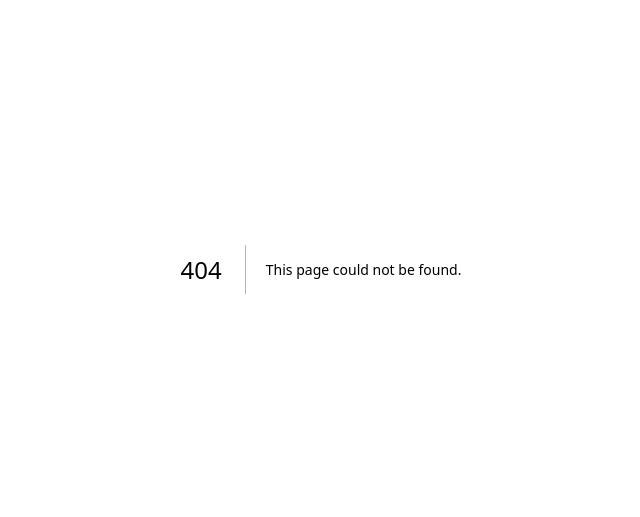
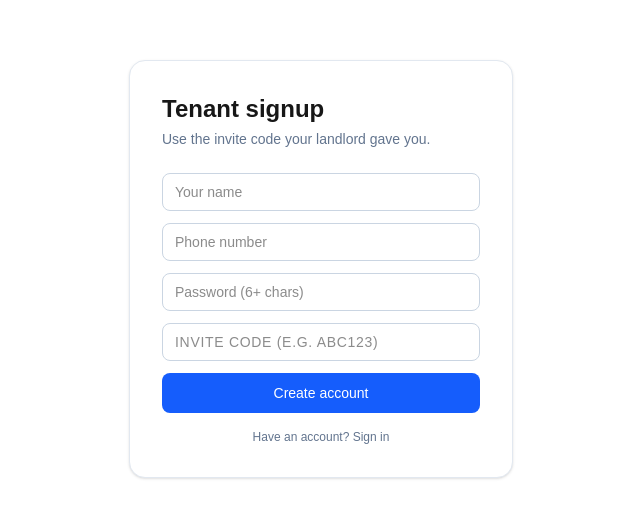
Before and after one commit to KENLOW87/Smart-Rent, a Next.js app: page /signup in a window 1280 px wide. Before the commit this address had no page. Shown: the part 131-648 px from the top of the page, without its empty margins (319-959 px from the left). Built offline with nearby package versions, Linux system fonts and the light colour scheme.

Commit message:
Tenant self-signup with per-property invite code

```diff
--- a/src/app/dashboard/properties/page.tsx
+++ b/src/app/dashboard/properties/page.tsx
@@ -80,8 +80,16 @@ export default async function PropertiesPage() {
                 </span>
               </div>
 
-              <div className="flex items-center gap-3 mt-3 text-xs text-slate-600">
+              <div className="flex items-center justify-between gap-3 mt-3 text-xs text-slate-600">
                 <span>📅 Due {p.due_day_of_month} every month</span>
+                {p.invite_code && (
+                  <span className="flex items-center gap-1.5">
+                    <span className="text-slate-400">Invite:</span>
+                    <code className="bg-blue-50 text-blue-700 px-2 py-0.5 rounded font-mono text-xs tracking-wider">
+                      {p.invite_code}
+                    </code>
+                  </span>
+                )}
               </div>
 
               {isOwner && (
--- a/src/app/login/page.tsx
+++ b/src/app/login/page.tsx
@@ -85,7 +85,10 @@ export default function LoginPage() {
           {mode === 'login' ? 'Owner: create an account' : 'Have an account? Sign in'}
         </button>
         <p className="mt-4 text-xs text-slate-400 text-center">
-          Tenants: ask your landlord for your phone-number login.
+          Tenant?{' '}
+          <a href="/signup" className="text-blue-600 hover:underline">
+            Sign up with invite code
+          </a>
         </p>
       </div>
     </div>
--- /dev/null
+++ b/src/app/signup/actions.ts
@@ -0,0 +1,64 @@
+'use server';
+
+import { createAdminClient } from '@/lib/supabase/admin';
+
+const FAKE_DOMAIN = 'smartrent.local';
+
+function phoneToEmail(phone: string) {
+  const clean = phone.replace(/[^a-zA-Z0-9]/g, '');
+  return `${clean.toLowerCase()}@${FAKE_DOMAIN}`;
+}
+
+export async function signupWithInvite(input: {
+  phone: string; password: string; full_name: string; invite_code: string;
+}) {
+  if (!input.phone || !input.password || !input.full_name || !input.invite_code) {
+    throw new Error('All fields required');
+  }
+  if (input.password.length < 6) throw new Error('Password must be at least 6 characters');
+
+  const admin = createAdminClient();
+
+  // 1. Look up property by invite code
+  const { data: lookup, error: lookupErr } = await admin
+    .rpc('find_property_by_invite', { code: input.invite_code });
+  if (lookupErr) throw lookupErr;
+  const property = Array.isArray(lookup) ? lookup[0] : null;
+  if (!property) throw new Error('Invite code not recognized. Check with your landlord.');
+
+  const email = phoneToEmail(input.phone);
+
+  // 2. Create the auth user
+  const { data: created, error: createErr } = await admin.auth.admin.createUser({
+    email, password: input.password,
+    email_confirm: true,
+    user_metadata: { full_name: input.full_name, phone: input.phone },
+  });
+  if (createErr) {
+    if (createErr.message.toLowerCase().includes('already')) {
+      throw new Error('This phone number is already registered. Sign in instead.');
+    }
+    throw createErr;
+  }
+  const userId = created.user?.id;
+  if (!userId) throw new Error('Could not create account');
+
+  // 3. Set profile fields (trigger already created the row with role=tenant)
+  await admin.from('profiles')
+    .update({ full_name: input.full_name, phone: input.phone, role: 'tenant' })
+    .eq('id', userId);
+
+  // 4. Create the tenant row linked to the property
+  const { error: tenantErr } = await admin.from('tenants').insert({
+    property_id: property.property_id,
+    profile_id: userId,
+    full_name: input.full_name,
+    phone: input.phone,
+    active: true,
+  });
+  if (tenantErr) {
+    // Roll back the auth user so they can retry
+    await admin.auth.admin.deleteUser(userId);
+    throw tenantErr;
+  }
+}
--- /dev/null
+++ b/src/app/signup/page.tsx
@@ -0,0 +1,67 @@
+'use client';
+
+import { useState } from 'react';
+import { useRouter } from 'next/navigation';
+import Link from 'next/link';
+import { signupWithInvite } from './actions';
+
+export default function SignupPage() {
+  const router = useRouter();
+  const [phone, setPhone] = useState('');
+  const [password, setPassword] = useState('');
+  const [name, setName] = useState('');
+  const [code, setCode] = useState('');
+  const [err, setErr] = useState<string | null>(null);
+  const [busy, setBusy] = useState(false);
+
+  async function submit(e: React.FormEvent) {
+    e.preventDefault();
+    setBusy(true);
+    setErr(null);
+    try {
+      await signupWithInvite({
+        phone: phone.trim(),
+        password: password.trim(),
+        full_name: name.trim(),
+        invite_code: code.trim().toUpperCase(),
+      });
+      router.push(`/login?phone=${encodeURIComponent(phone.trim())}`);
+      router.refresh();
+    } catch (e) {
+      setErr(e instanceof Error ? e.message : 'Signup failed');
+      setBusy(false);
+    }
+  }
+
+  return (
+    <div className="min-h-screen flex items-center justify-center px-4">
+      <div className="w-full max-w-sm bg-white rounded-2xl shadow-sm p-8 border border-slate-200">
+        <h1 className="text-2xl font-semibold mb-1">Tenant signup</h1>
+        <p className="text-sm text-slate-500 mb-6">Use the invite code your landlord gave you.</p>
+        <form onSubmit={submit} className="space-y-3">
+          <input required placeholder="Your name" value={name}
+            onChange={(e) => setName(e.target.value)}
+            className="w-full px-3 py-2 border border-slate-300 rounded-lg text-sm" />
+          <input required type="tel" placeholder="Phone number"
+            value={phone} onChange={(e) => setPhone(e.target.value)}
+            className="w-full px-3 py-2 border border-slate-300 rounded-lg text-sm" />
+          <input required type="password" placeholder="Password (6+ chars)"
+            minLength={6} value={password} onChange={(e) => setPassword(e.target.value)}
+            className="w-full px-3 py-2 border border-slate-300 rounded-lg text-sm" />
+          <input required placeholder="Invite code (e.g. ABC123)"
+            value={code} onChange={(e) => setCode(e.target.value.toUpperCase())}
+            maxLength={8}
+            className="w-full px-3 py-2 border border-slate-300 rounded-lg text-sm font-mono tracking-wider uppercase" />
+          {err && <p className="text-sm text-red-600">{err}</p>}
+          <button disabled={busy}
+            className="w-full bg-blue-600 text-white py-2.5 rounded-lg text-sm font-medium disabled:opacity-50">
+            {busy ? '...' : 'Create account'}
+          </button>
+        </form>
+        <Link href="/login" className="block text-center mt-4 text-xs text-slate-500 hover:text-slate-900">
+          Have an account? Sign in
+        </Link>
+      </div>
+    </div>
+  );
+}
```
Also changed, not shown: 1 other file (tests, documents, lock files or other folders).
